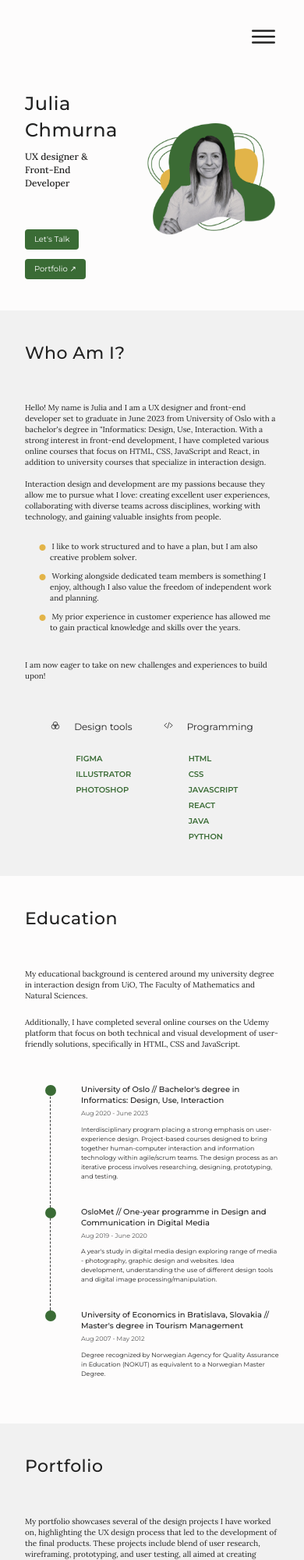
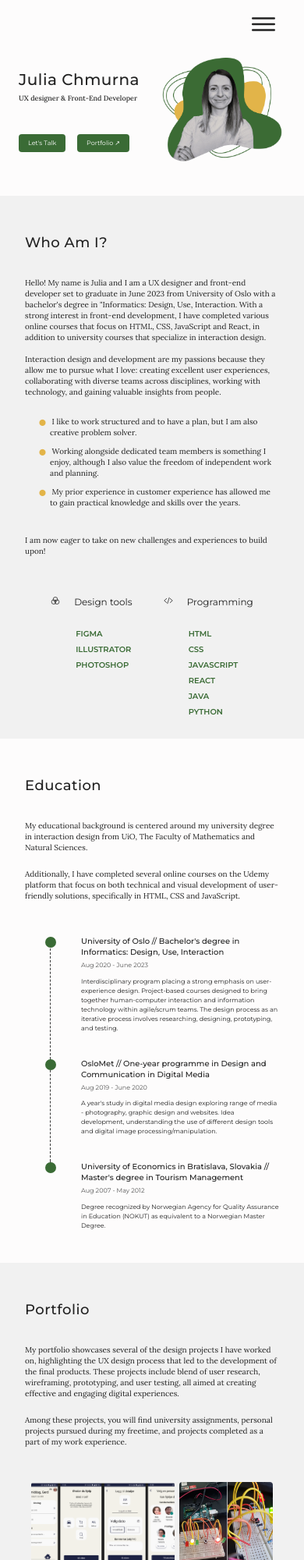
Before and after one commit to juliachm/Portfolio, a website: page html/index.html in a window 390 px wide. Shown: the top 2000 px of the page at 78% size. Drawn offline with nearby package versions, Linux system fonts and the light colour scheme; some packages are replaced by stand-ins of ours; a script that the page names is missing.

Commit message:
Fix mobile view

```diff
--- a/css/queries.css
+++ b/css/queries.css
@@ -300,16 +300,17 @@
 
   .overlay .project-name {
     font-size: 1rem;
-    margin-bottom: 0.4rem;
+    margin-bottom: 0.1rem;
   }
-  .project-name + p {
-    display: none;
+  .overlay p,
+  .link-portfolio {
+    font-size: 0.8rem;
   }
 
   .section-about,
   .section-education,
   .section-portfolio {
-    padding: 4.8rem 0rem;
+    padding: 4.8rem 0 2.4rem 0;
   }
 
   .section-hero {
@@ -342,8 +343,36 @@
 /* BELOW 544px (Phones) */
 
 @media (max-width: 34em) {
+  .header {
+    height: 6.4rem;
+  }
+  .heading-hero-primary {
+    font-size: 2rem;
+    margin-bottom: 0.4rem;
+  }
   .hero-secondary {
-    margin-bottom: 5rem;
+    margin-bottom: 4rem;
+    font-size: 0.9rem;
+  }
+  .hero {
+    gap: 1.2rem;
+    padding: 0 2.4rem;
+    grid-template-columns: 1fr 1fr;
+  }
+  .btn:link,
+  .btn:visited {
+    font-size: 0.8rem;
+    padding: 0.6rem 1.2rem;
+  }
+
+  .btn:hover,
+  .btn:active {
+    font-size: 0.8rem;
+    padding: 0.6rem 1.2rem;
+  }
+  h2 {
+    font-size: 1.8rem;
+    margin-bottom: 3.2rem;
   }
 
   .grid {
@@ -373,16 +402,6 @@
     padding: 0 2rem;
   }
 
-  .heading-hero-primary {
-    font-size: 2.4rem;
-  }
-
-  .section-about,
-  .section-education,
-  .section-portfolio {
-    padding: 4rem 0rem;
-  }
-
   .section-hero {
     padding: 1rem 0 4rem 0;
   }
@@ -407,19 +426,22 @@
   .container-gallery {
     padding: 2.4rem 4rem;
   }
+  .image-gallery {
+    gap: 0.6rem;
+  }
   .image-gallery li {
     height: 120px;
+    width: 140px;
   }
 
-  .li-standing {
-    max-width: 100px;
+  .overlay *:not(.project-name):not(.link-portfolio) {
+    display: none;
   }
 
-  .overlay span {
-    font-size: 1.2rem;
-    margin-bottom: 0.6rem;
+  .text-break {
+    inline-size: 12rem;
+    overflow-wrap: break-word;
   }
-
   .link-portfolio {
     margin-top: 0rem;
     font-size: 1rem;
--- a/html/index.html
+++ b/html/index.html
@@ -45,10 +45,6 @@
 
   <body>
     <header class="header">
-      <!-- <a href="#home" class="main-nav-link link-home">jc</a> -->
-      <!-- <a href="#"
-        ><img src="../img/logo/logo-JC.png" alt="JC logo" class="logo"
-      /></a> -->
       <nav class="main-nav">
         <ul class="main-nav-list">
           <li><a href="#home" class="main-nav-link">Home</a></li>
@@ -273,18 +269,17 @@
               <div class="overlay">
                 <p class="project-name">Arduino &#47; Interactive toy</p>
                 <p>
-                  The project based on user interviews and observations, through
-                  prototyping and several iterations led to a digital,
-                  interactive toy for small children.
+                  User research and prototyping in iterations led this project
+                  to a digital, interactive toy for small children build with
+                  Arduino.
                 </p>
-                <p>
+
                 <a
                   href="https://www.uio.no/studier/emner/matnat/ifi/IN1060/v22/prosjekter-var-2022/BOP/"
                   class="link-portfolio"
                   target="_blank"
                   >Project on UiO</a
                 >
-                </p>
               </div>
             </li>
 
@@ -300,14 +295,13 @@
                   gave me an opportunity to present myself, my skills and
                   projects I have worked on.
                 </p>
-                <p>
+
                 <a
                   href="https://github.com/juliachm/Portfolio"
                   class="link-portfolio"
                   target="_blank"
                   >Website on GitHub</a
                 >
-                </p>
               </div>
             </li>
             <li>
@@ -326,14 +320,13 @@
                   interdisciplinary teamwork benefiting from implementing
                   Scrumban approach.
                 </p>
-                <p>
+
                 <a
                   href="https://github.com/oscarthomsen1/IN2000_project"
                   class="link-portfolio"
                   target="_blank"
                   >App on GitHub</a
                 >
-                </p>
               </div>
             </li>
 
@@ -351,7 +344,9 @@
             <li>
               <img src="../img/portfolio/dyktig.png" alt="dyktig website" />
               <div class="overlay">
-                <p class="project-name">Web Development</p>
+                <p class="project-name text-break">
+                  Web Development &#47; Nettside for Dyktig AS
+                </p>
                 <p>
                   One-page website for the client Dyktig AS under development in
                   React.
```
Lines whose indentation alone changed are shown as unchanged.
